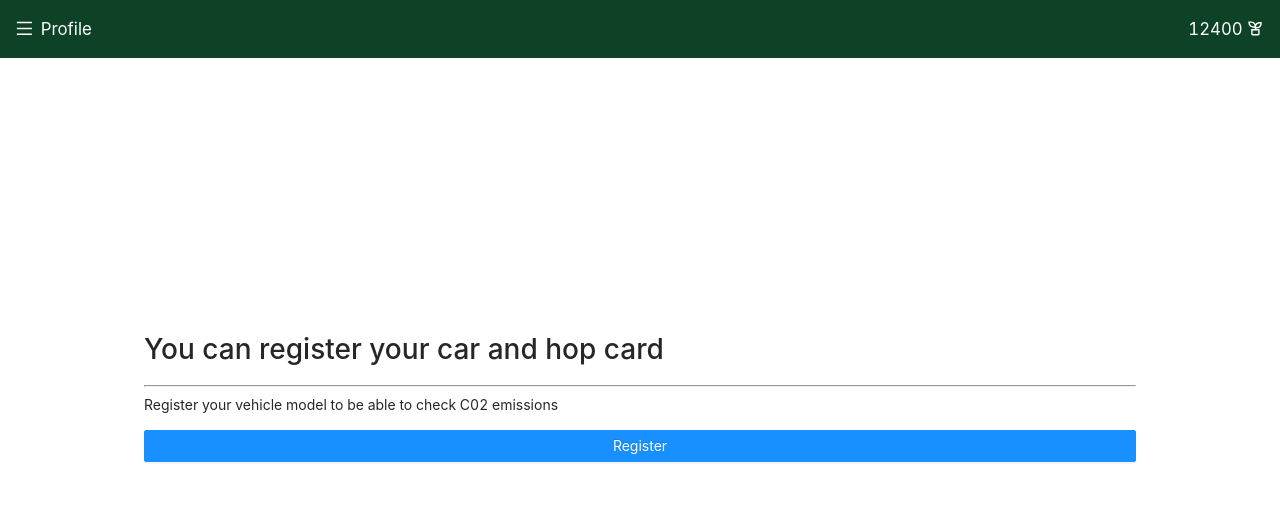
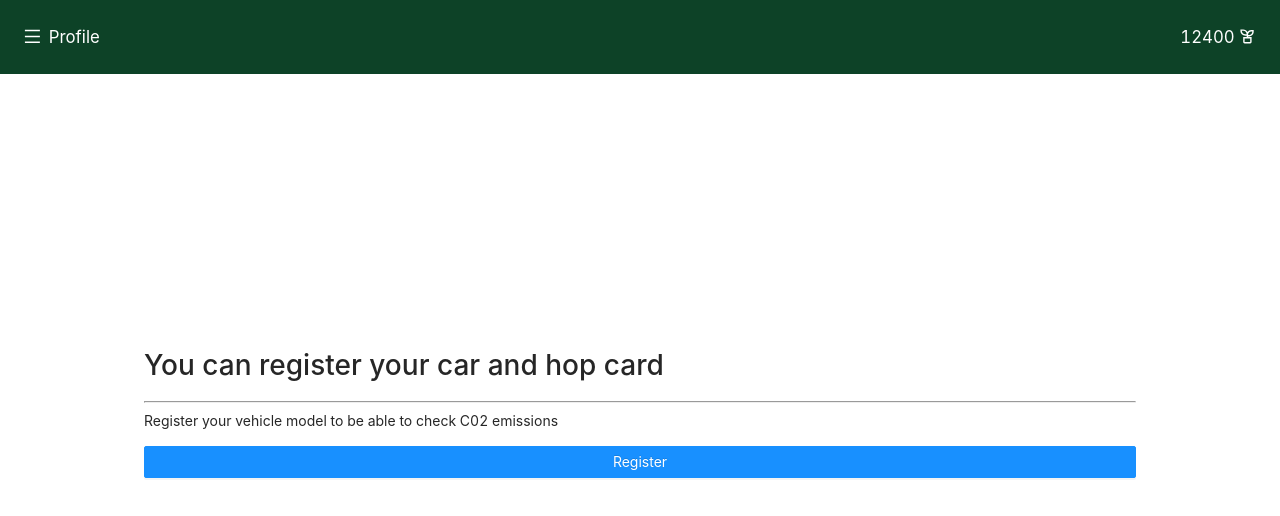
Before and after one commit to 94lite/GovHack-2021, a React (Create React App) app in the folder xample/client/webapp/: page / in a window 1280 px wide. Shown: the top 516 px of the page. Built offline with nearby package versions, Linux system fonts and the light colour scheme.

Commit message:
[Update] Padding....

```diff
--- a/xample/client/webapp/src/PageContainers/Template.js
+++ b/xample/client/webapp/src/PageContainers/Template.js
@@ -10,7 +10,7 @@ import Routes from './Routes';
 const header_style = {
   color: "white",
   background: "#0D4227",
-  padding: "16px",
+  padding: "24px",
   fontSize: "larger",
   display: "flex",
   alignItems: "center",
@@ -29,7 +29,7 @@ const menu_head_style = {
 };
 
 const menu_item_style = {
-  padding: "8px 16px",
+  padding: "16px 16px 16px",
   borderBottom: "2px solid black",
   fontSize: "larger"
 };
```
